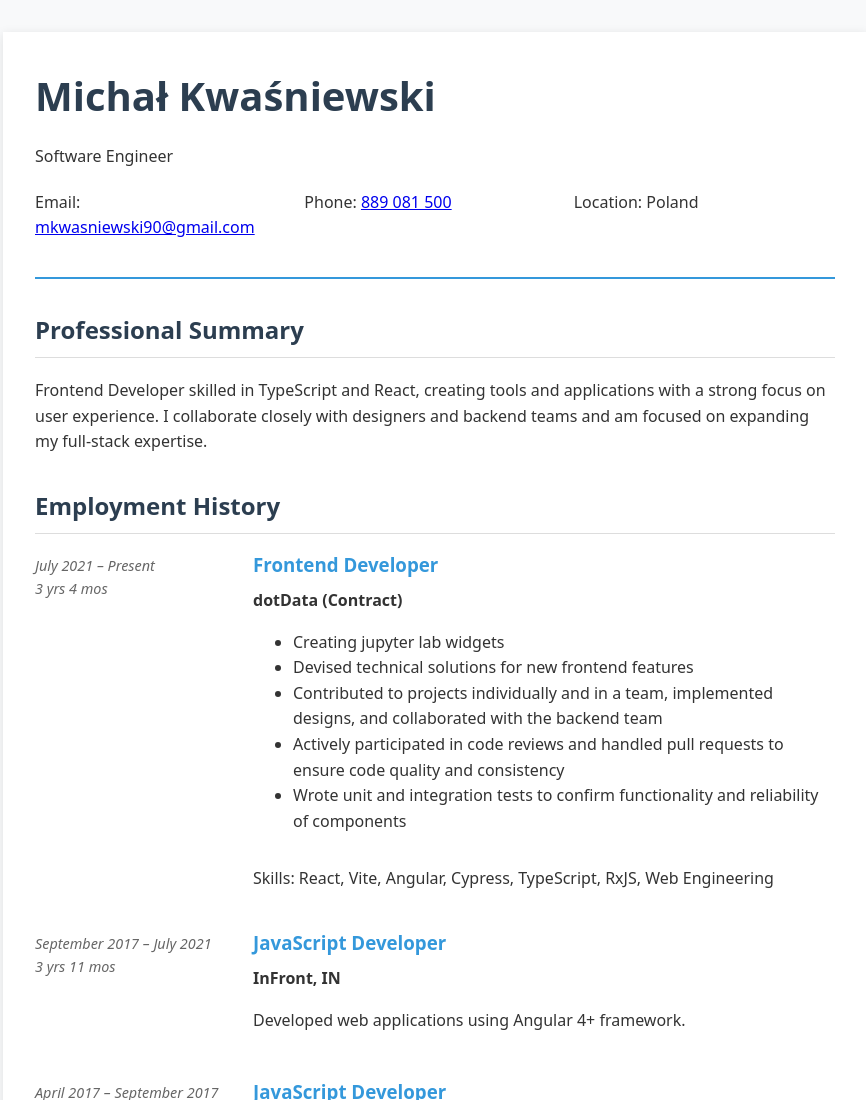
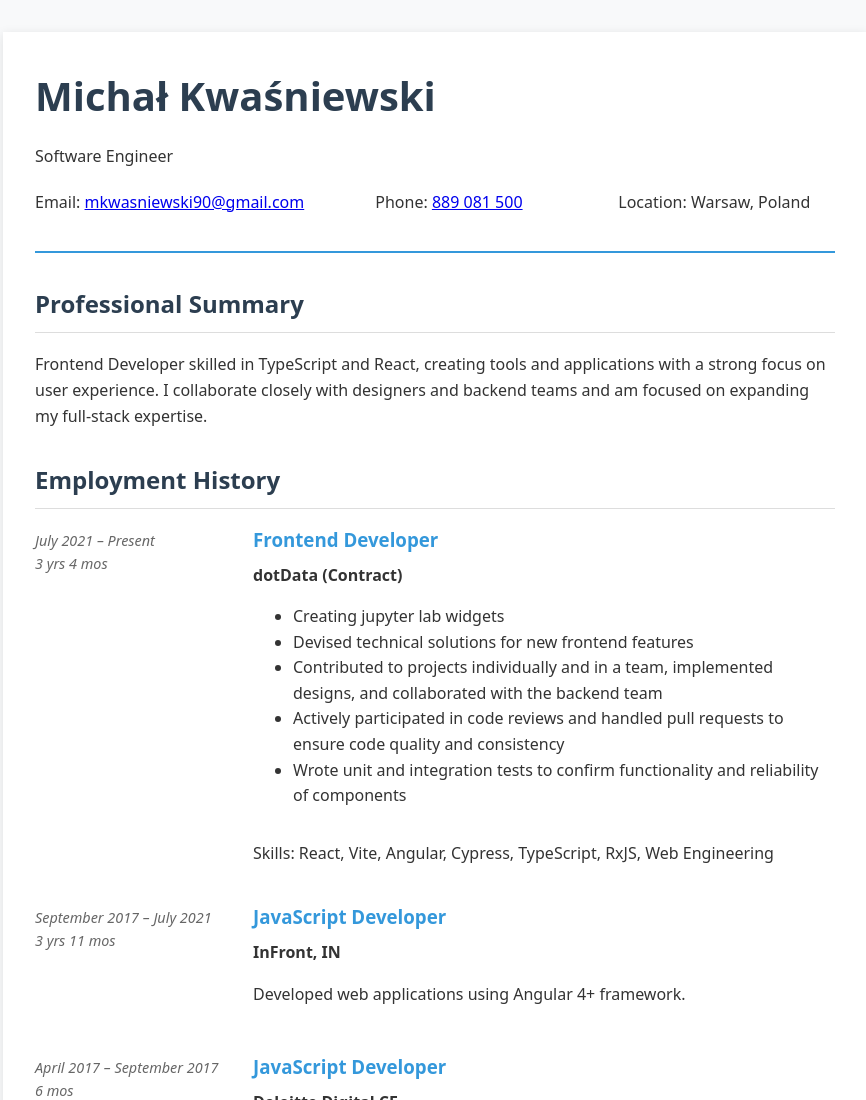
Before and after one commit to ricevind/cv, a website: page src/index.html in a window 1280 px wide. Shown: the top 1100 px of the page, without its empty margins (205-1071 px from the left). Drawn offline with Linux system fonts and the light colour scheme.

Commit message:
Update contact information in index.html to specify location as Warsaw, Poland, and enhance styling in style.css for better layout and responsiveness of contact details.

```diff
--- a/src/index.html
+++ b/src/index.html
@@ -16,7 +16,7 @@
         <section class="contact-info">
           <p>Email: <a href="mailto:mkwasniewski90@gmail.com">mkwasniewski90@gmail.com</a></p>
           <p>Phone: <a href="tel:+48889081500">889 081 500</a></p>
-          <p>Location: Poland</p>
+          <p>Location: Warsaw, Poland</p>
         </section>
       </header>
 
--- a/src/style.css
+++ b/src/style.css
@@ -42,13 +42,25 @@ body {
 }
 
 .contact-info {
+  width: 100%;
   display: grid;
-  grid-template-columns: repeat(auto-fit, minmax(200px, 1fr));
-  gap: 0.5rem;
+  gap: 1rem;
   margin-top: 1rem;
 
   & p {
     margin: 0.25rem 0;
+    min-width: max-content;
+    text-align: center;
+  }
+
+
+}
+
+/* Additional styles for wider screens */
+@media (min-width: 768px) {
+  .contact-info {
+    grid-template-columns: repeat(3, 1fr);
+    gap: 1.5rem;
   }
 }
 
@@ -233,9 +245,15 @@ body {
 }
 
 /* Extra small screen optimization */
-@media (max-width: 380px) {
+@media (max-width: 600px) {
   html {
     font-size: 13px;
+  }
+
+  .contact-info {
+    & p {
+      text-align: left;
+    }
   }
 
   .cv-container {
@@ -250,6 +268,12 @@ body {
 
 /* Add a medium viewport size optimization */
 @media (max-width: 768px) and (min-width: 601px) {
+  .contact-info {
+    & p {
+      text-align: left;
+    }
+  }
+
   .cv-container {
     margin: 1rem;
     padding: 1.5rem;
```
